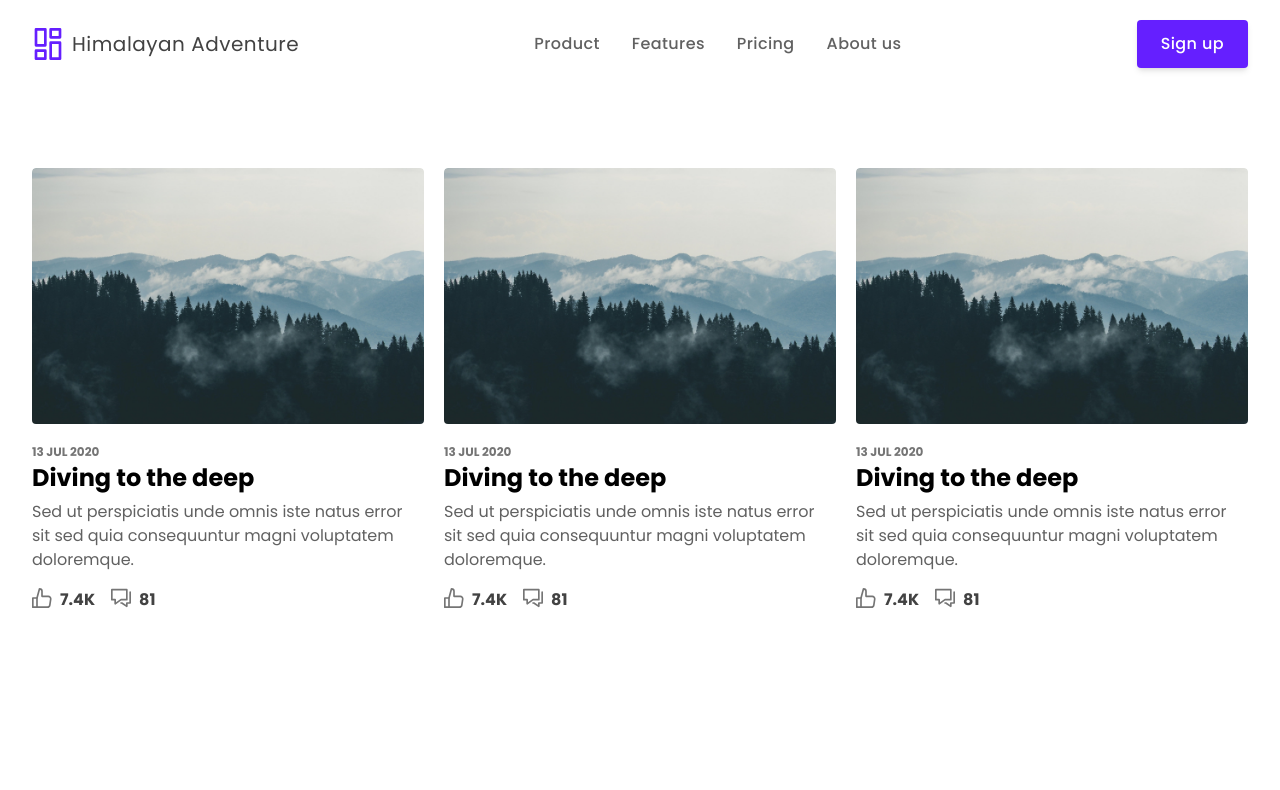
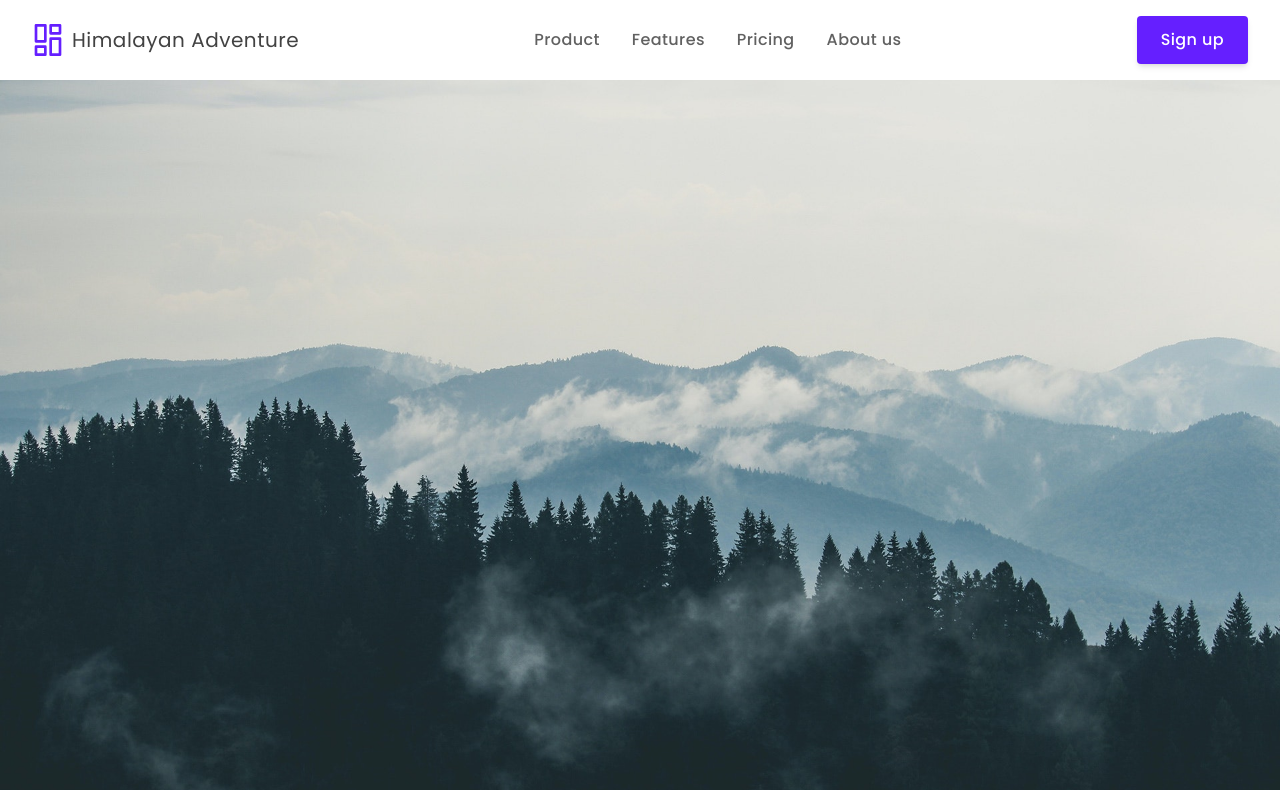
Before and after one commit to iwritecode000/test, a Next.js app: page / in a window 1280 px wide. Shown: the top 790 px of the page. Built offline with nearby package versions, Linux system fonts and the light colour scheme.

Commit message:
header added

```diff
--- a/components/Header.js
+++ b/components/Header.js
@@ -10,4 +10,4 @@ const Header = () => {
     )
 }
 
-export default Header
+export default Header;
--- a/components/Navbar.js
+++ b/components/Navbar.js
@@ -6,7 +6,7 @@ const Navbar = () => {
     const [isMenuOpen, setIsMenuOpen] = useState(false);
   return (
     <>
-    <div className="px-4 py-5 mx-auto sm:max-w-xl md:max-w-full lg:max-w-screen-xl md:px-24 lg:px-8">
+    <div className="px-2 py-4 mx-auto sm:max-w-xl md:max-w-full lg:max-w-screen-xl md:px-24 lg:px-8">
       <div className="relative flex items-center justify-between">
         <Link
           href="/"
--- a/pages/index.js
+++ b/pages/index.js
@@ -15,7 +15,9 @@ export default function Home() {
         <meta name="description" content="Generated by create next app" />
         <link rel="icon" href="/favicon.ico" />
       </Head>
+
       <Navbar />
+      <Header/>
       <Blogcards />
       <Tourcards />
     </>
--- a/styles/globals.css
+++ b/styles/globals.css
@@ -13,7 +13,7 @@ section{
     position: relative;
     height: calc(100vh - 3rem);
     width: 100%;
-    background: url('/public/bg.jpg') no-repeat top center / cover;
+    background: url('/bg.jpg') no-repeat top center / cover;
     overflow: hidden;
   }
 
```
